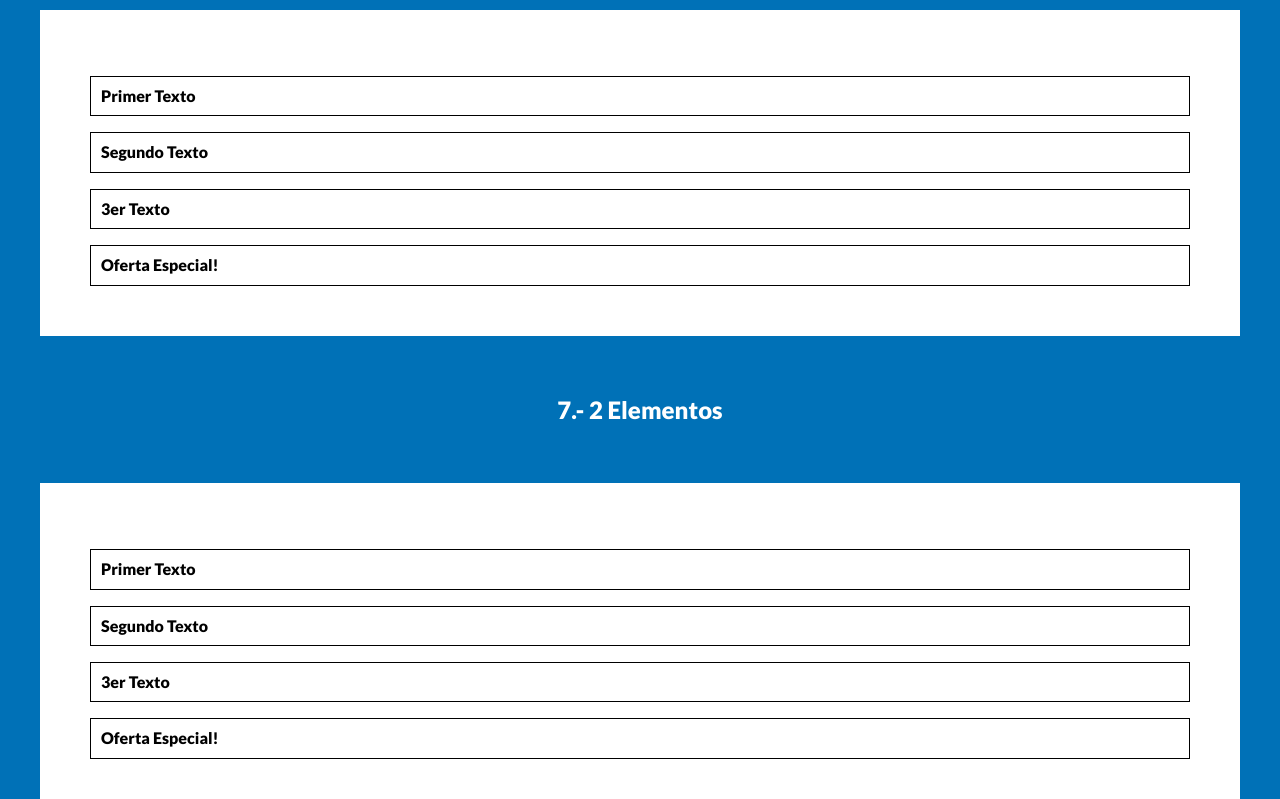
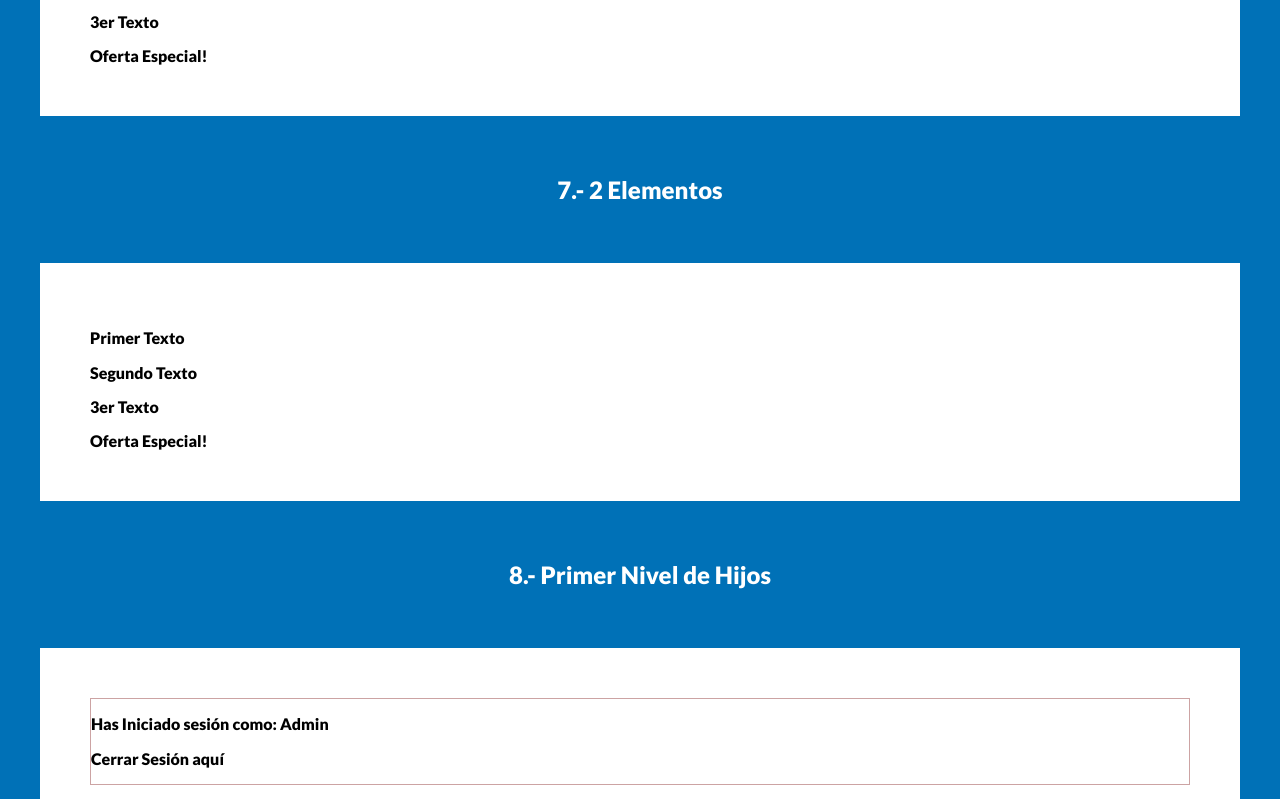
Before and after one commit to AngelMontesR/selectores-css, a plain HTML site: page index.html in a window 1280 px wide. Shown: the part 2281-3080 px from the top of the page. Drawn offline with Linux system fonts and the light colour scheme.

Commit message:
Modificación  Primer Nivel de Hijos

```diff
--- /dev/null
+++ b/css/08.css
@@ -0,0 +1,3 @@
+.admin > div{
+    border: 1px solid #cca3a3;
+}
--- a/index.html
+++ b/index.html
@@ -16,7 +16,8 @@
     <!-- <link rel="stylesheet" href="css/04.css"> -->
     <!-- <link rel="stylesheet" href="css/05.css"> -->
     <!-- <link rel="stylesheet" href="css/06.css"> -->
-    <link rel="stylesheet" href="css/07.css">
+    <!-- <link rel="stylesheet" href="css/07.css"> -->
+    <link rel="stylesheet" href="css/08.css">
 
 </head>
 <body>
```
